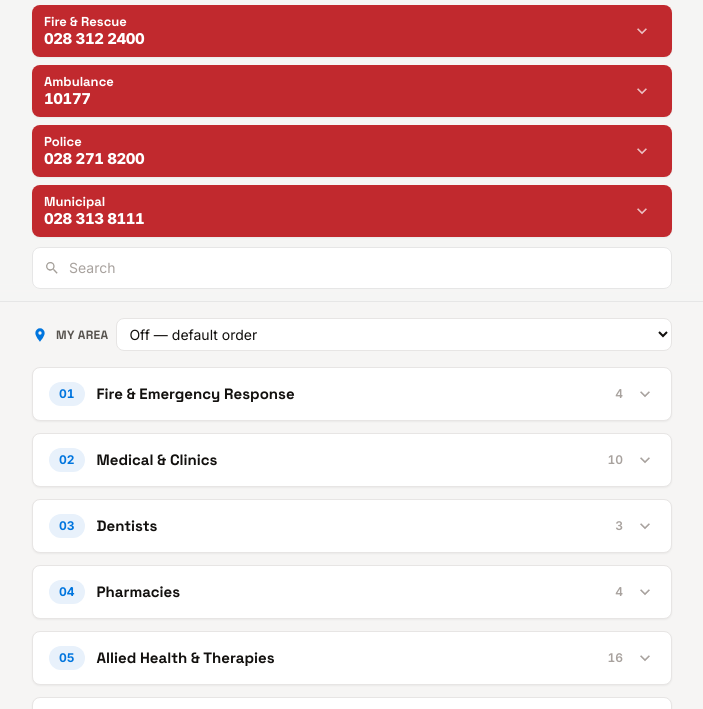
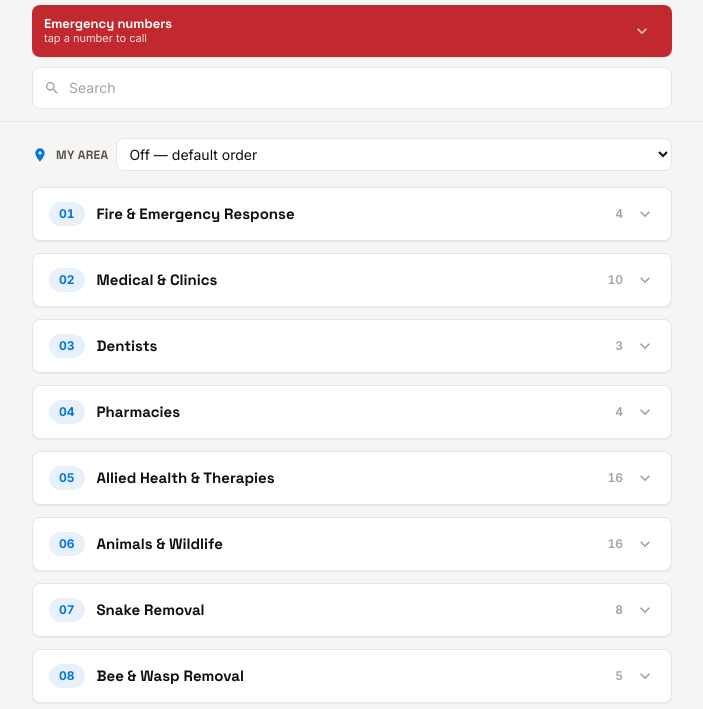
Before and after one commit to JurieSpies/pringle-info, a website: page index.html in a window 1280 px wide. Shown: the part 54-763 px from the top of the page, without its empty margins (288-991 px from the left). Drawn offline with Linux system fonts and the light colour scheme.

Commit message:
refactor(lifeline): single collapsible section for all emergency numbers
Collapse all 4 emergency items into one `<details>` instead of
individual expandable rows. Eliminates per-item expansion; the whole
list expands or collapses together.

```diff
--- a/index.html
+++ b/index.html
@@ -72,8 +72,8 @@
       </div>
     </div>
 
-    <!-- Lifeline: expandable emergency numbers (tap the number to call) -->
-    <div id="lifelineGrid" class="space-y-2" role="list" aria-label="Emergency numbers"></div>
+    <!-- Lifeline: one collapseable section holding all emergency numbers -->
+    <div id="lifelineGrid"></div>
 
     <!-- Search -->
     <div id="searchRow" class="relative mt-2.5">
@@ -222,31 +222,28 @@
     return "27" + n.slice(1);
   };
 
-  /* Lifeline: 4 expandable emergency items. Tap a row to reveal the service
-     line + big call button; tapping the number itself still dials straight
-     away (no expansion) so one-tap emergency calls stay one tap. */
-  $("#lifelineGrid").innerHTML = APP.lifeline.map((t) => `
-    <details id="ll-${esc(t.id)}" class="lifeline rounded-lg bg-crisis text-white shadow-sm overflow-hidden" role="listitem">
+  /* Lifeline: a single collapseable section holding every emergency number.
+     Collapsing hides the whole list; open reveals each number with its own
+     one-tap dial row and call button (no per-item expansion). */
+  $("#lifelineGrid").innerHTML = `
+    <details id="lifelinePanel" class="lifeline rounded-lg bg-crisis text-white shadow-sm overflow-hidden" role="list" aria-label="Emergency numbers">
       <summary class="flex cursor-pointer select-none items-center gap-2.5 px-3 py-2 hover:bg-crisis-dark active:bg-crisis-dark">
         <span class="min-w-0 flex-1">
-          <span class="font-display block text-[13px] font-bold leading-tight">${esc(t.l)}</span>
-          <a class="block text-[15px] font-extrabold leading-tight tracking-tight tabular-nums hover:underline" href="${telFrom(t.d)}" aria-label="Call ${esc(t.l)} on ${esc(t.d)}">${esc(t.d)}</a>
+          <span class="font-display block text-[13px] font-bold leading-tight">Emergency numbers</span>
+          <span class="block text-[11px] leading-tight text-white/85">tap a number to call</span>
         </span>
         <span class="chevron shrink-0 p-2 text-white/70">${ICONS.chev}</span>
       </summary>
-      <div class="border-t border-white/20 bg-crisis-dark px-3 pt-2 pb-3">
-        ${t.s ? `<p class="text-[11px] leading-snug text-white/85">${esc(t.s)}</p>` : ""}
-        <a class="mt-2 flex items-center justify-center gap-2 rounded-lg bg-white px-3 py-2.5 text-[15px] font-extrabold leading-tight tracking-tight text-crisis hover:bg-red-50 active:bg-crisis-light" href="${telFrom(t.d)}">${ICONS.phone}<span>Call ${esc(t.d)}</span></a>
+      <div class="border-t border-white/20 bg-crisis-dark px-3 pt-2 pb-3 space-y-2">
+        ${APP.lifeline.map((t) => `
+        <div class="rounded-lg bg-crisis px-3 py-2" role="listitem">
+          <span class="font-display block text-[13px] font-bold leading-tight">${esc(t.l)}</span>
+          <a class="block text-[15px] font-extrabold leading-tight tracking-tight tabular-nums hover:underline" href="${telFrom(t.d)}" aria-label="Call ${esc(t.l)} on ${esc(t.d)}">${esc(t.d)}</a>
+          ${t.s ? `<p class="mt-1 text-[11px] leading-snug text-white/85">${esc(t.s)}</p>` : ""}
+          <a class="mt-2 flex items-center justify-center gap-2 rounded-lg bg-white px-3 py-2.5 text-[15px] font-extrabold leading-tight tracking-tight text-crisis hover:bg-red-50 active:bg-crisis-light" href="${telFrom(t.d)}">${ICONS.phone}<span>Call ${esc(t.d)}</span></a>
+        </div>`).join("")}
       </div>
-    </details>`).join("");
-
-  // Dialing the number inside a summary must call, not expand the item.
-  $("#lifelineGrid").addEventListener("click", (e) => {
-    const a = e.target.closest("summary a[href]");
-    if (!a) return;
-    e.preventDefault();
-    window.location.assign(a.href);
-  });
+    </details>`;
 
   /* ---------- card HTML ---------- */
   function cardHTML(e, catQ) {
```
Also changed, not shown: AGENTS.md (+5 -4 lines).
